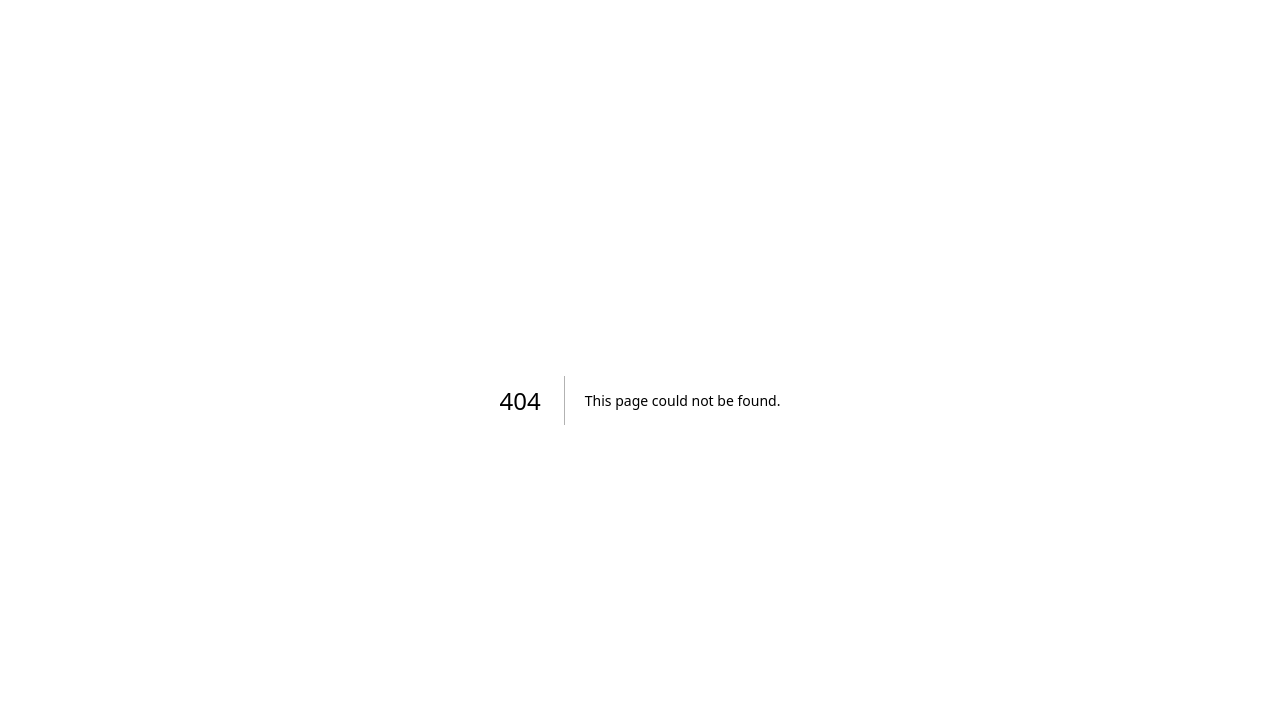
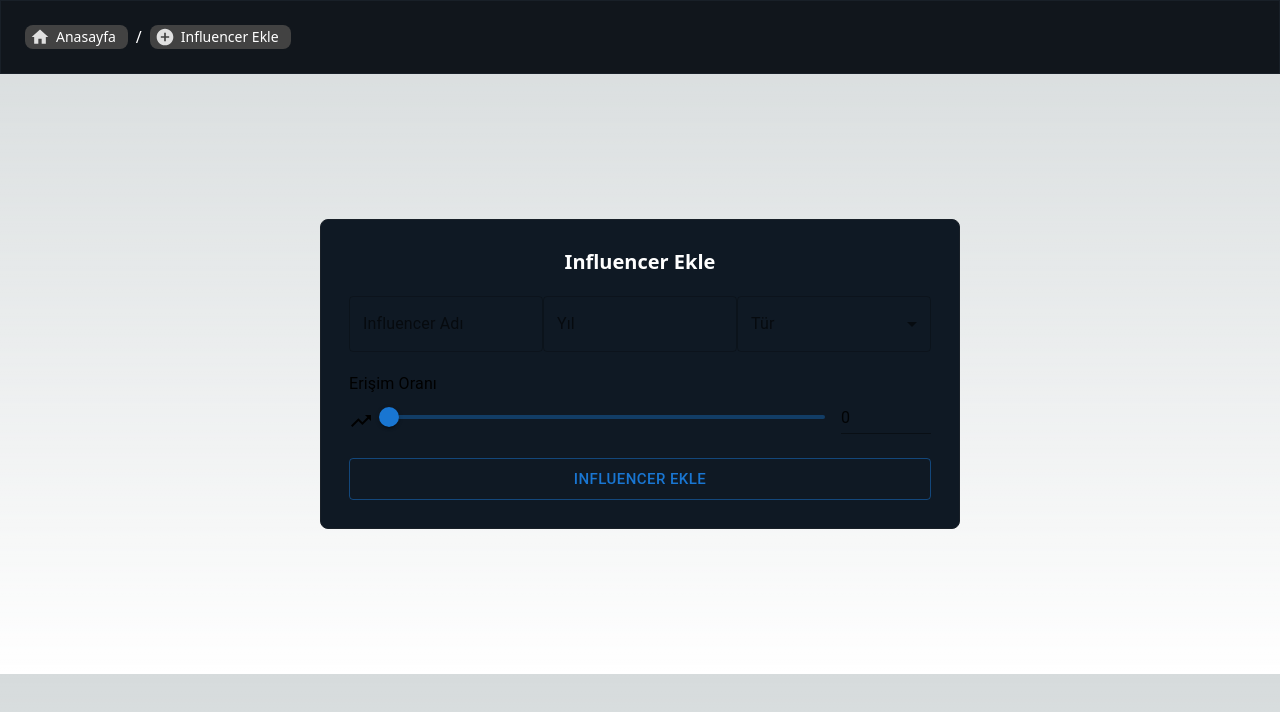
Before and after one commit to malikozturkk/creatorden-case, a Next.js app: page /create in a window 1280 px wide. Before the commit this address had no page. Shown: the top 712 px of the page. Built offline with nearby package versions, Linux system fonts and the light colour scheme.

Commit message:
feat: add create influencer page

```diff
--- /dev/null
+++ b/src/pages/create.tsx
@@ -0,0 +1,89 @@
+import React from "react";
+import axios from "axios";
+import { useForm } from "react-hook-form";
+import HomeIcon from "@mui/icons-material/Home";
+import LoadingButton from "@mui/lab/LoadingButton";
+import BreadCrumb from "@/components/BreadCrumb";
+import { AddCircle } from "@mui/icons-material";
+import Form from "@/components/Form";
+
+const Create = () => {
+  const [rate, setRate] = React.useState(0);
+  const formMethods = useForm({
+    defaultValues: {
+      influencerName: "",
+      year: "",
+      type: "",
+      reachRate: 0,
+    },
+  });
+  const { handleSubmit } = formMethods;
+  const onSubmit = async (data: any) => {
+    const req = await axios.post("api/createInfluencer", {
+      influencerDatas: [
+        {
+          influencer: data.influencerName,
+          year: parseInt(data.year),
+          type: data.type,
+          reach_rate: rate,
+        },
+      ],
+    });
+    return req;
+  };
+  return (
+    <>
+      <BreadCrumb
+        items={[
+          {
+            text: "Anasayfa",
+            url: "/",
+            target: "_self",
+            icon: (
+              <HomeIcon
+                fontSize="small"
+                style={{
+                  marginLeft: "5px",
+                  marginRight: "-6px",
+                  color: " rgb(224, 224, 224)",
+                }}
+              />
+            ),
+          },
+          {
+            text: "Influencer Ekle",
+            icon: (
+              <AddCircle
+                fontSize="small"
+                style={{
+                  marginLeft: "5px",
+                  marginRight: "-6px",
+                  color: " rgb(224, 224, 224)",
+                }}
+              />
+            ),
+          },
+        ]}
+      />
+      <form onSubmit={handleSubmit(onSubmit)}>
+        <div className="flex flex-col items-center justify-center h-[75vh]">
+          <div className="flex flex-col items-center justify-center bg-[#0F1924] border border-solid border-[#192028] rounded-lg p-7 gap-5 w-[70%] md:w-1/2">
+            <h1 className="text-xl font-bold text-white">Influencer Ekle</h1>
+            <Form formMethods={formMethods} rate={rate} setRate={setRate} />
+            <LoadingButton
+              size="large"
+              type="submit"
+              loading={false}
+              variant="outlined"
+              fullWidth
+            >
+              Influencer Ekle
+            </LoadingButton>
+          </div>
+        </div>
+      </form>
+    </>
+  );
+};
+
+export default Create;
```
